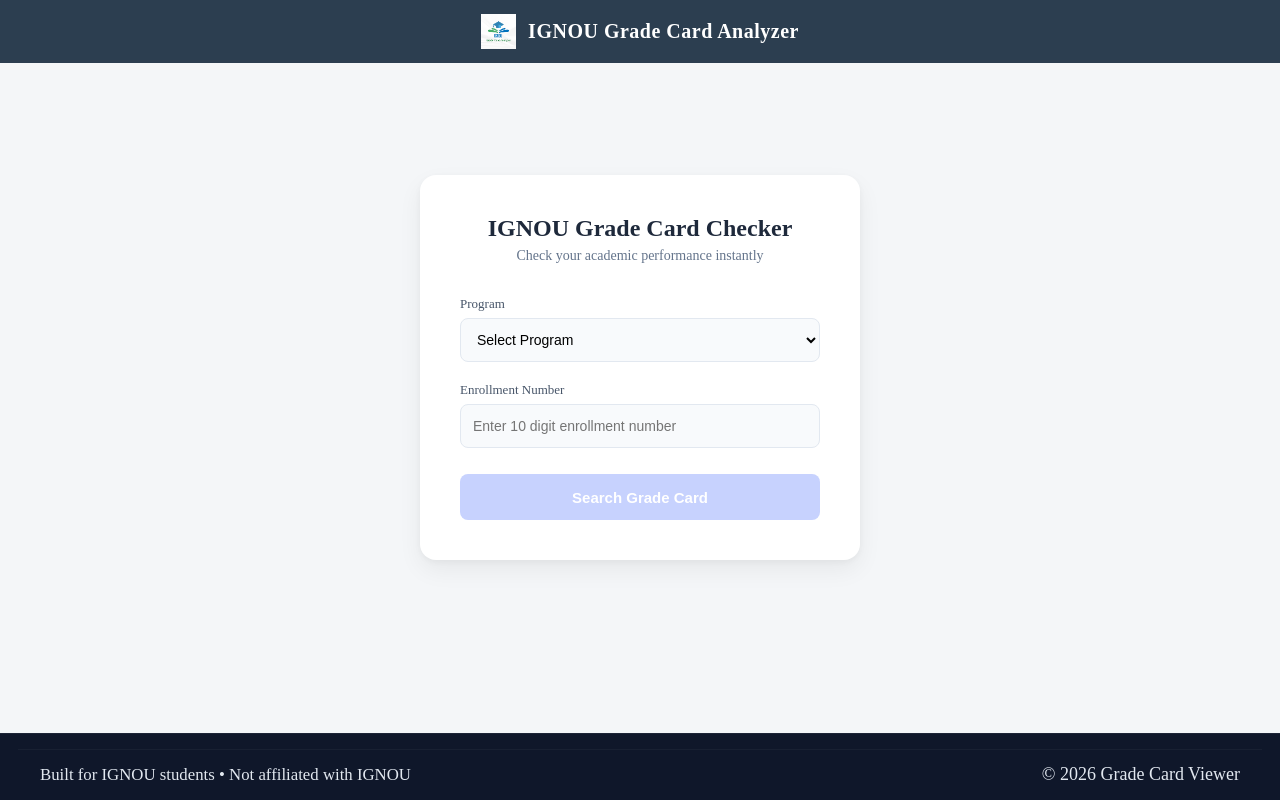
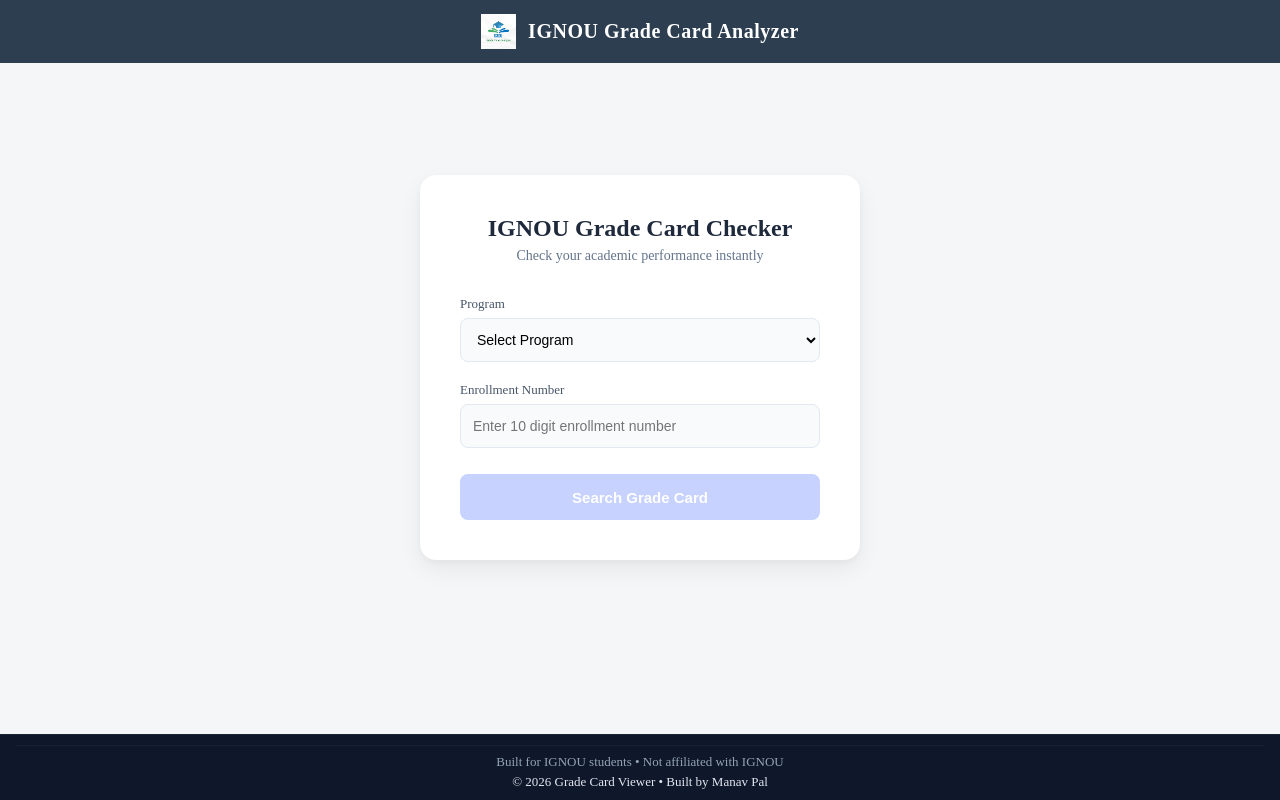
Before and after one commit to manavpal-dev/ignou-gradecard-analyzer, an Angular app in the folder client/: page / in a window 1280 px wide. Built offline with nearby package versions, Linux system fonts and the light colour scheme.

Commit message:
feat added: footer update

```diff
--- a/client/src/components/footer/footer.html
+++ b/client/src/components/footer/footer.html
@@ -2,6 +2,6 @@
   <div class="footer-container">
     <p>Built for IGNOU students • Not affiliated with IGNOU</p>
 
-    <span>© {{date}} Grade Card Viewer</span>
+    <span>© {{date}} Grade Card Viewer • Built by Manav Pal</span>
   </div>
 </footer>
--- a/client/src/components/footer/footer.scss
+++ b/client/src/components/footer/footer.scss
@@ -6,74 +6,56 @@
 
 .app-footer {
   margin-top: auto;
-
   background: $app-footer-bg;
-
   border-top: 1px solid $app-footer-border;
 
-  padding: 15px 18px;
-
-  font-size: 14px;
+  padding: 10px 16px;   // reduced padding
+  font-size: 13px;      // smaller base font
 }
-
-/* Container */
 
 .footer-container {
   max-width: 1200px;
-
   margin: 0 auto;
 
   display: flex;
+  flex-direction: column;
+  align-items: center;
+  justify-content: center;
 
-  justify-content: space-between;
-
-  align-items: center;
-
-  gap: 10px;
+  text-align: center;
+  gap: 4px;  // smaller gap
 }
 
-/* Primary text */
+/* primary line */
 
 .footer-container p {
   margin: 0;
-
-  color: $text-primary;
-
-  font-weight: 500;
-  font-size: larger;
+  color: $text-secondary;
+  font-weight: 400;
+  font-size: 13px;
 }
 
-/* Secondary text */
+/* copyright */
 
 .footer-container span {
   color: $text-primary;
-
-  font-size: large;
+  font-size: 13px;
 }
 
-/* subtle divider line */
+/* subtle divider */
 
 .app-footer::before {
   content: '';
-
   display: block;
-
   height: 1px;
-
-  background: rgba(255, 255, 255, 0.04);
-
-  margin-bottom: 14px;
+  background: rgba(255,255,255,0.04);
+  margin-bottom: 8px;   // reduced spacing
 }
 
 /* mobile */
 
 @media (max-width: 640px) {
   .footer-container {
-    flex-direction: column;
-
-    text-align: center;
-
-    gap: 6px;
-    font-size: small;
+    font-size: 12px;
   }
 }
```
